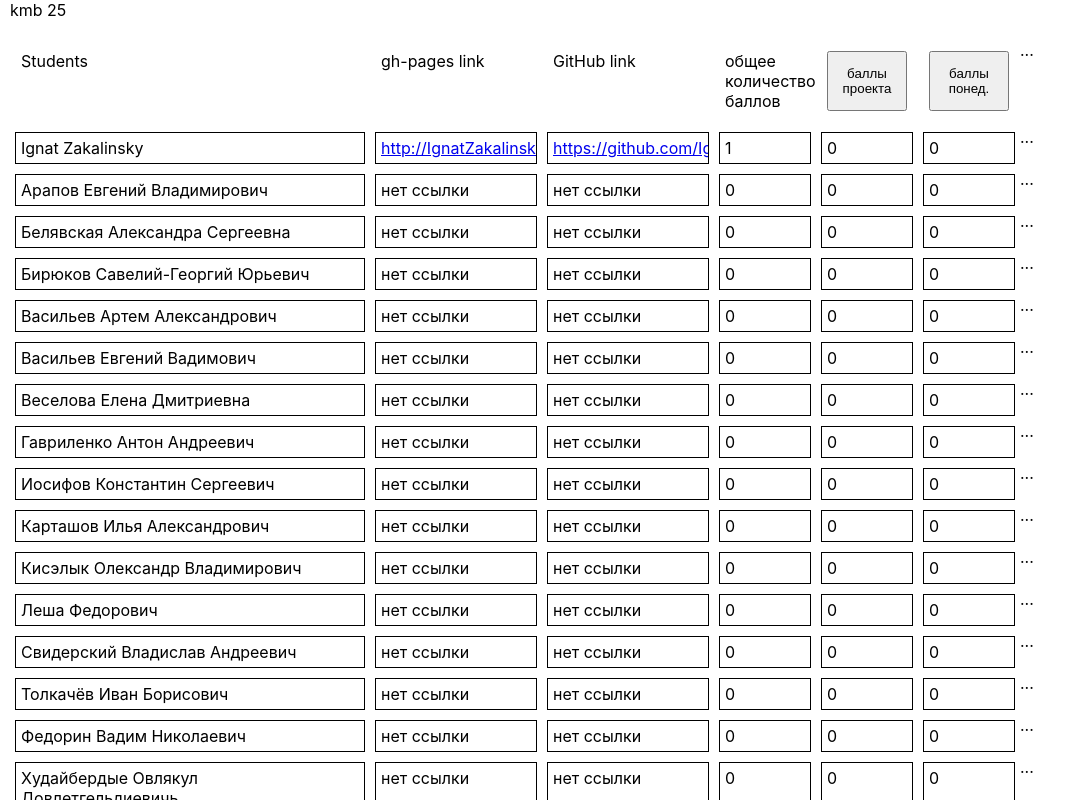
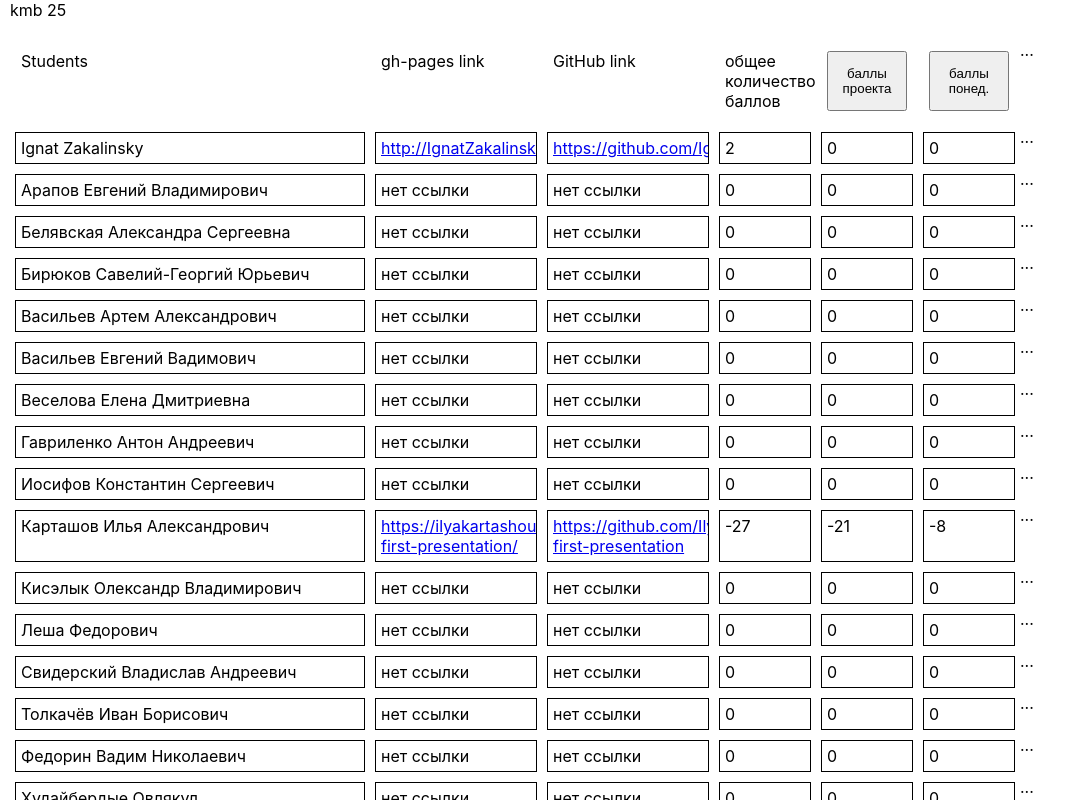
Before and after one commit to IgnatZakalinsky/students-2, a React (Create React App) app: page /#/students in a window 1280 px wide. Shown: the top 800 px of the page, without its empty margins (0-1085 px from the left). Built offline with nearby package versions, Linux system fonts and the light colour scheme.

Commit message:
add ilya

```diff
--- a/src/neko-2-features/f-3-common/c-5-table/t-1-table/t-2-bll/b-2-redux/tableInitialState.ts
+++ b/src/neko-2-features/f-3-common/c-5-table/t-1-table/t-2-bll/b-2-redux/tableInitialState.ts
@@ -7,6 +7,7 @@ export interface IShopTable {
     gh?: string;
     ghPagesLink?: string;
     projectPoints?: number;
+    mondayPoints?: number;
 }
 
 export interface IShopSettings {
--- a/src/neko-2-features/f-6-students/s-1-table/t-1-ui/studentTableModel.tsx
+++ b/src/neko-2-features/f-6-students/s-1-table/t-1-ui/studentTableModel.tsx
@@ -86,6 +86,9 @@ export const studentTableModel: ITableModel[] = [
         render: (d: IShopTable, i: number) => {
             let allPoints: number = 0;
             if (d.ghPagesLink) allPoints++;
+            if (d.gh) allPoints++;
+            if (d.projectPoints) allPoints += d.projectPoints;
+            if (d.mondayPoints) allPoints += d.mondayPoints;
 
             return (
                 <div
@@ -133,6 +136,7 @@ export const studentTableModel: ITableModel[] = [
         },
         render: (d: IShopTable, i: number) => {
             let allPoints: number = 0;
+            if (d.projectPoints) allPoints += d.projectPoints;
 
             return (
                 <div
@@ -172,6 +176,7 @@ export const studentTableModel: ITableModel[] = [
         },
         render: (d: IShopTable, i: number) => {
             let allPoints: number = 0;
+            if (d.mondayPoints) allPoints += d.mondayPoints;
 
             return (
                 <div
--- a/src/neko-2-features/f-6-students/s-1-table/t-2-bll/students.tsx
+++ b/src/neko-2-features/f-6-students/s-1-table/t-2-bll/students.tsx
@@ -87,6 +87,10 @@ export const studentsItem: IShopTable[] = [
         price: 100,
 
         name: 'Карташов Илья Александрович',
+        gh: 'https://github.com/IlyaKartashou1983/my-first-presentation',
+        ghPagesLink: 'https://ilyakartashou1983.github.io/my-first-presentation/',
+        projectPoints: -21,
+        mondayPoints: -8,
 
     },
     {
```
